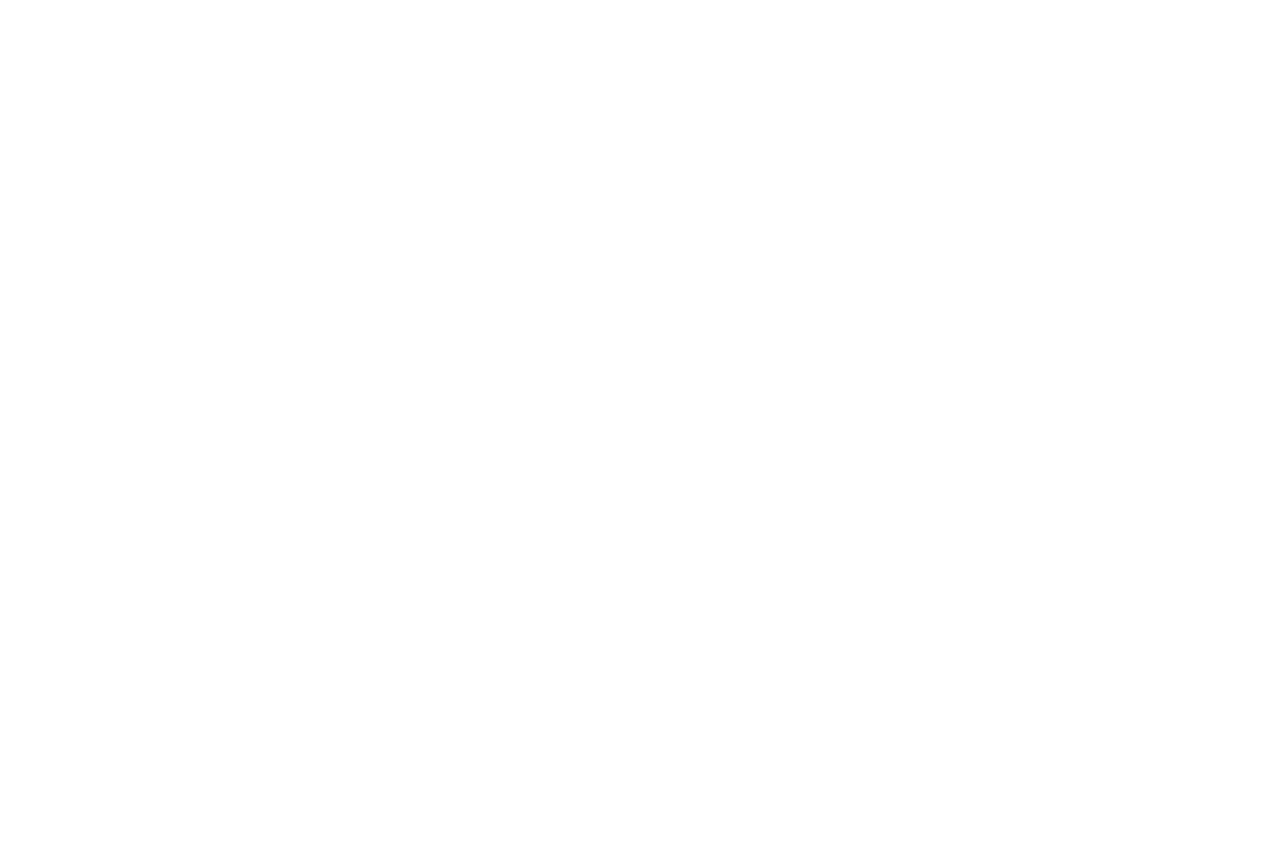
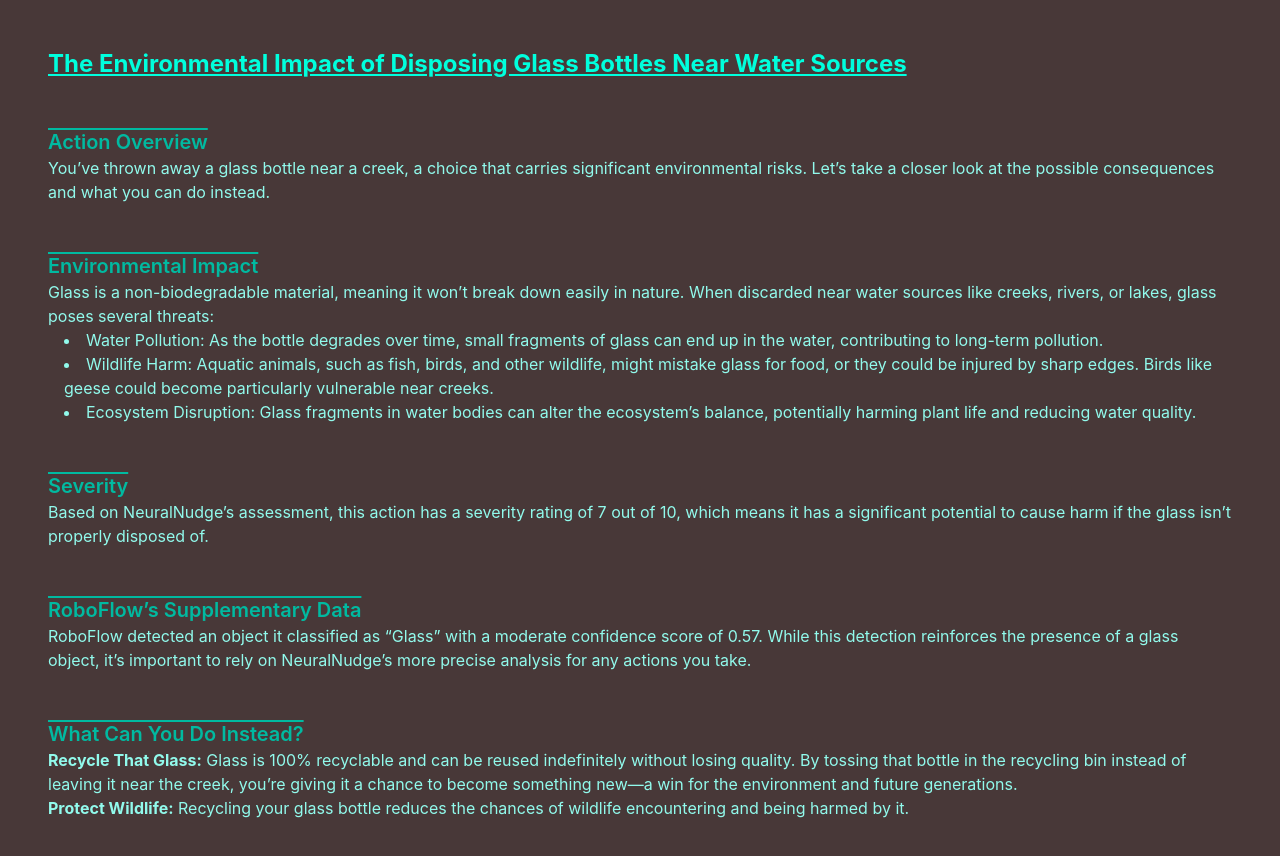
Before and after one commit to shriyabi/3PeasInAPod, a React (Create React App) app in the folder frontend/Neural-Nudge/: page /temp in a window 1280 px wide. Before the commit this address had no page. Shown: the top 856 px of the page. Before the commit the page ends 800 px from the top, so only its background shows below. Built offline with nearby package versions, Linux system fonts and the light colour scheme.

Commit message:
adding the jsx format we want

```diff
--- /dev/null
+++ b/frontend/Neural-Nudge/src/Temp.js
@@ -0,0 +1,54 @@
+import React from 'react';
+
+const Temp = () => {
+  return (
+    <div className="bg-primary min-h-screen p-8 text-quadary">
+      <h1 className="text-2xl font-bold text-ternary underline p-4 rounded">The Environmental Impact of Disposing Glass Bottles Near Water Sources</h1>
+
+      <div className="bg-quaternary p-4 rounded mt-4">
+        <h2 className="text-xl font-semibold text-secondary overline">Action Overview</h2>
+        <p>
+          You’ve thrown away a glass bottle near a creek, a choice that carries significant environmental risks. Let’s take a closer look at the possible consequences and what you can do instead.
+        </p>
+      </div>
+
+      <div className="bg-quaternary p-4 rounded mt-4">
+      <h2 className="text-xl font-semibold text-secondary overline">Environmental Impact</h2>
+        <p>
+          Glass is a non-biodegradable material, meaning it won’t break down easily in nature. When discarded near water sources like creeks, rivers, or lakes, glass poses several threats:
+        </p>
+        <ul className="list-disc list-inside ml-4">
+          <li>Water Pollution: As the bottle degrades over time, small fragments of glass can end up in the water, contributing to long-term pollution.</li>
+          <li>Wildlife Harm: Aquatic animals, such as fish, birds, and other wildlife, might mistake glass for food, or they could be injured by sharp edges. Birds like geese could become particularly vulnerable near creeks.</li>
+          <li>Ecosystem Disruption: Glass fragments in water bodies can alter the ecosystem’s balance, potentially harming plant life and reducing water quality.</li>
+        </ul>
+      </div>
+
+      <div className="bg-quaternary p-4 rounded mt-4">
+      <h2 className="text-xl font-semibold text-secondary overline">Severity</h2>
+        <p>
+          Based on NeuralNudge’s assessment, this action has a severity rating of 7 out of 10, which means it has a significant potential to cause harm if the glass isn’t properly disposed of.
+        </p>
+      </div>
+
+      <div className="bg-quaternary p-4 rounded mt-4">
+      <h2 className="text-xl font-semibold text-secondary overline">RoboFlow’s Supplementary Data</h2>
+        <p>
+          RoboFlow detected an object it classified as “Glass” with a moderate confidence score of 0.57. While this detection reinforces the presence of a glass object, it’s important to rely on NeuralNudge’s more precise analysis for any actions you take.
+        </p>
+      </div>
+
+      <div className="bg-quaternary p-4 rounded mt-4">
+       <h2 className="text-xl font-semibold text-secondary overline"> What Can You Do Instead?</h2>
+        <p>
+          <strong>Recycle That Glass:</strong> Glass is 100% recyclable and can be reused indefinitely without losing quality. By tossing that bottle in the recycling bin instead of leaving it near the creek, you’re giving it a chance to become something new—a win for the environment and future generations.
+        </p>
+        <p>
+          <strong>Protect Wildlife:</strong> Recycling your glass bottle reduces the chances of wildlife encountering and being harmed by it.
+        </p>
+      </div>
+    </div>
+  );
+};
+
+export default Temp;
--- a/frontend/Neural-Nudge/src/index.js
+++ b/frontend/Neural-Nudge/src/index.js
@@ -7,6 +7,7 @@ import Home from './Dashboard';
 import Settings from './Settings';
 import reportWebVitals from './reportWebVitals';
 import Privacy from './Privacy';
+import Temp from './Temp';
 
 const root = ReactDOM.createRoot(document.getElementById('root'));
 root.render(
@@ -16,6 +17,7 @@ root.render(
       <Route path="/dashboard" element={<Home />} />
       <Route path="/settings" element={<Settings />} />
       <Route path="/privacy" element={<Privacy />} />
+      <Route path="/temp" element={<Temp />} />
     </Routes>
   </Router>
 );
```
